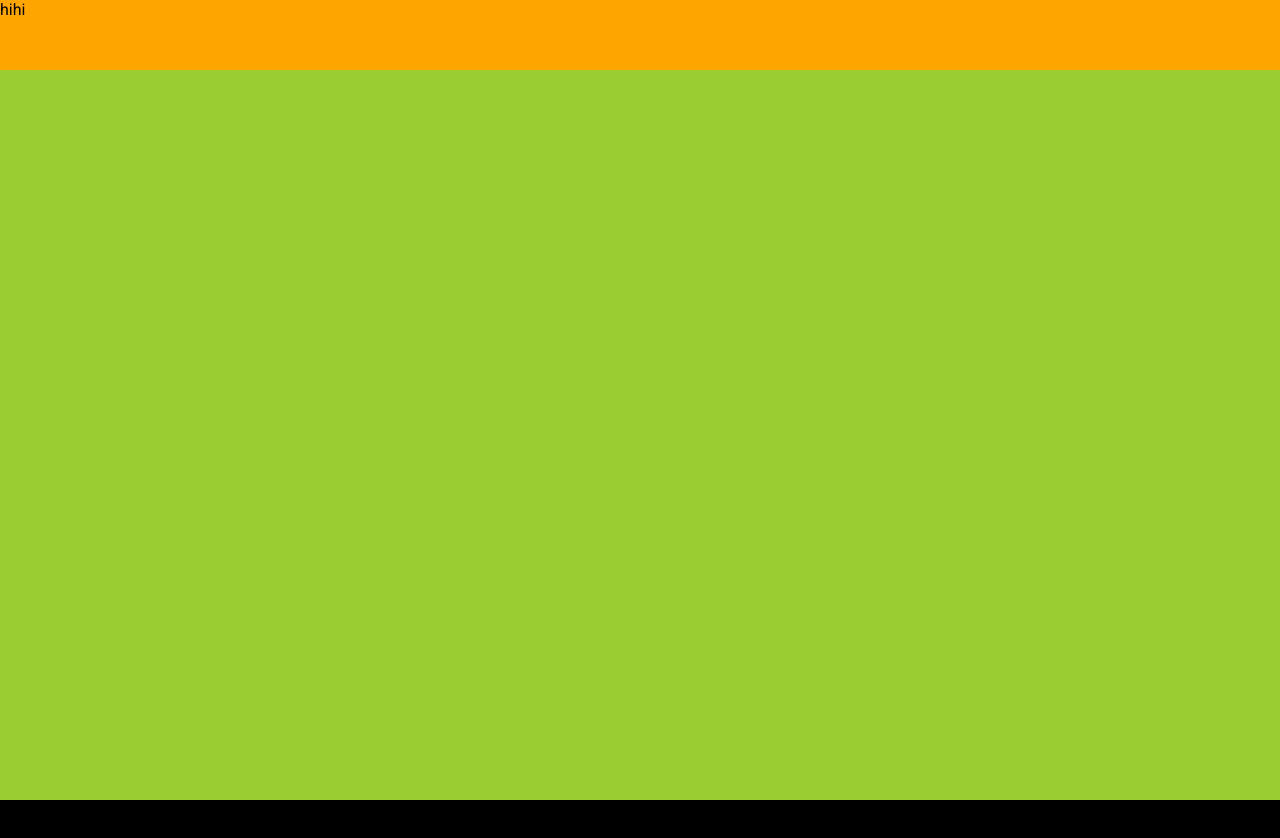
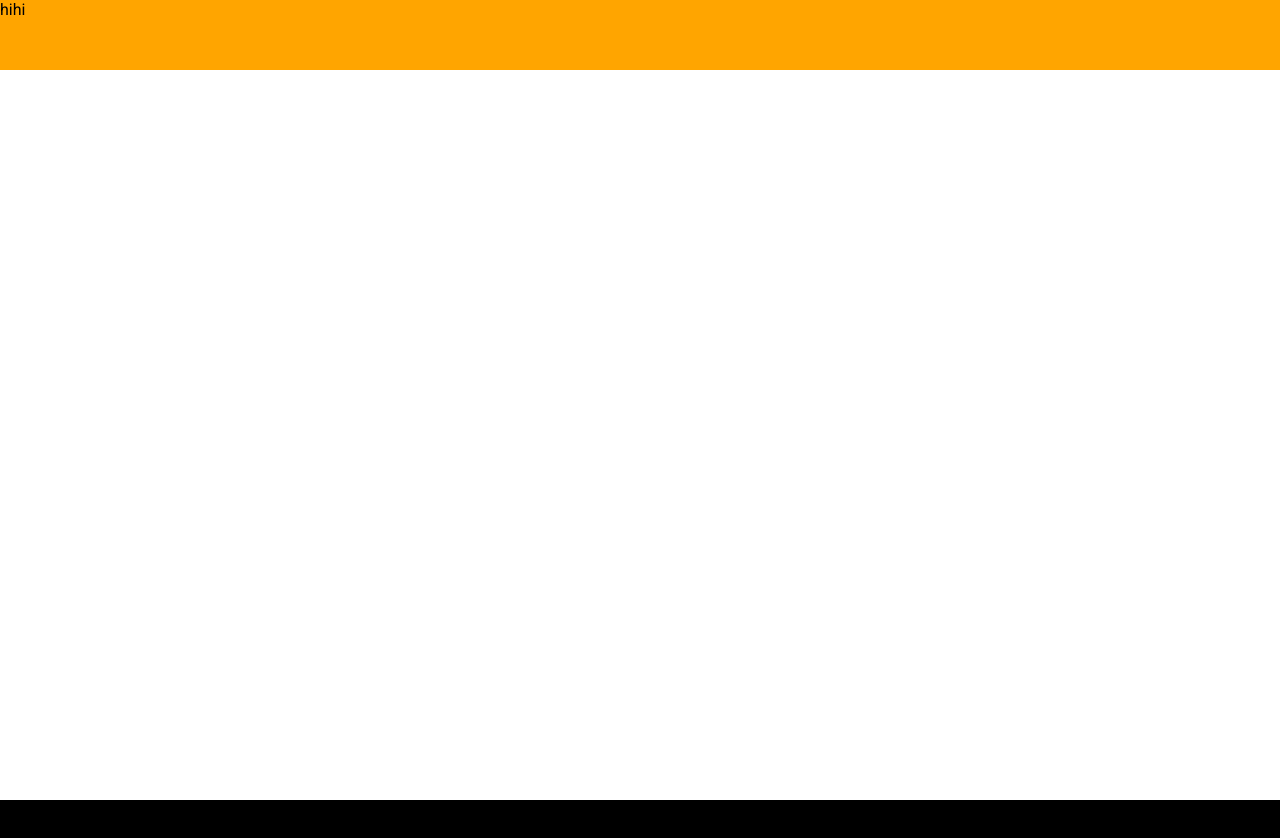
Before and after one commit to Ariuka11/Ariuka-Portfolio, a React (Create React App) app: page / in a window 1280 px wide. Shown: the top 838 px of the page. Built offline with nearby package versions, Linux system fonts and the light colour scheme.

Commit message:
Created navbar functionality, added pics

```diff
--- a/src/components/Intro/Intro.jsx
+++ b/src/components/Intro/Intro.jsx
@@ -3,7 +3,7 @@ import './intro.scss'
 
 export default function Intro() {
     return (
-        <div className='intro'>
+        <div className='intro' id='intro'  >
 
         </div>
     )
--- a/src/components/Intro/intro.scss
+++ b/src/components/Intro/intro.scss
@@ -1,3 +1,6 @@
 .intro{
-    background-color:yellowgreen;
+    background-color:white;
+    display: flex;
+
+
 }
```
